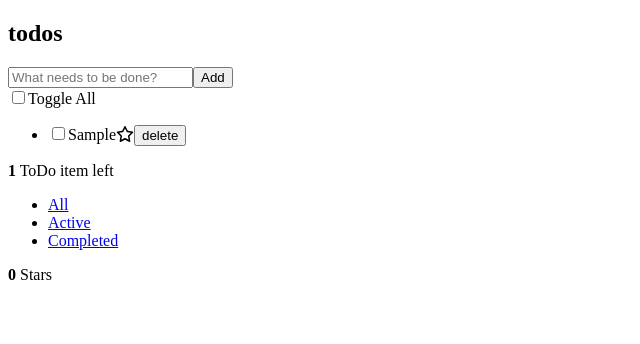
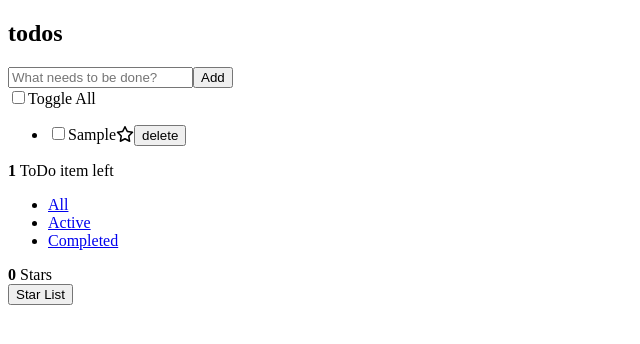
Before and after one commit to hidems/vue-todo_mvc, a Vue app: page / in a window 1280 px wide. Both pictures are taken after typing "Sample" into the empty fields and a click on the button "Add". Shown: the top 344 px of the page, without its empty margins (0-640 px from the left). Built offline with nearby package versions, Linux system fonts and the light colour scheme.

Commit message:
Star filters

```diff
--- a/src/components/App.vue
+++ b/src/components/App.vue
@@ -68,6 +68,12 @@
             spin
           />
         </span>
+        <div class="star-filters">
+          <button @click="createStarList">Star List</button>
+          <ul v-show="showStarItems">
+            <li v-for="(todo, index) in starItems" :key="index">{{ todo.text }}</li>
+          </ul>
+        </div>
 
       </div>
     </footer>
@@ -90,8 +96,9 @@ export default {
   setup () {
     const visibility = ref('all')
     const inputText = ref('')
-
     const store = useStore()
+    const showStarItems = ref(false)
+    const starItems = ref('')
 
     const todos = computed(() => store.state.todos)
     const allChecked = computed(() => todos.value.every(todo => todo.done))
@@ -111,12 +118,21 @@ export default {
       this.inputText = ''
     }
 
+    function createStarList() {
+      this.showStarItems = !this.showStarItems
+      if (this.showStarItems) {
+        this.starItems = this.todos.filter(todo => todo.star)
+      }
+    }
+
     const pluralize = (n, w) => n === 1 ? w : (w + 's')
     const capitalize = s => s.charAt(0).toUpperCase() + s.slice(1)
 
     return {
       visibility,
       inputText,
+      showStarItems,
+      starItems,
       filters,
       todos,
       allChecked,
@@ -124,6 +140,7 @@ export default {
       remaining,
       starCount,
       addTodo,
+      createStarList,
       clearCompleted,
       toggleAll,
       pluralize,
```
